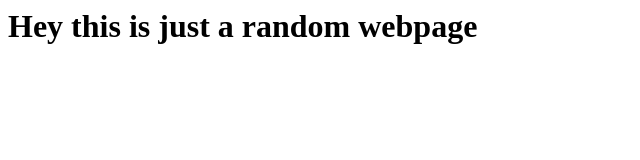
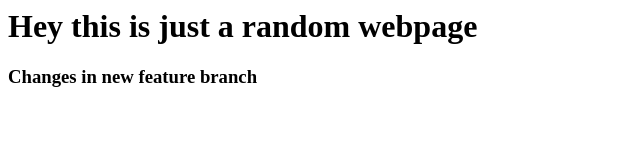
Before and after one commit to NikhilSHarma8429/git-course, a plain HTML site: page index.html in a window 1280 px wide. Shown: the whole page, without its empty margins (0-640 px from the left). Drawn offline with Linux system fonts and the light colour scheme.

Commit message:
testing a new feature

```diff
--- a/index.html
+++ b/index.html
@@ -4,5 +4,6 @@
 </head>
 <body>
 	<h1> Hey this is just a random webpage </h1>
+	<h3> Changes in new feature branch </h3>
 </body>
 </html>
```
Also changed, not shown: NewFeature/1.txt (added).
